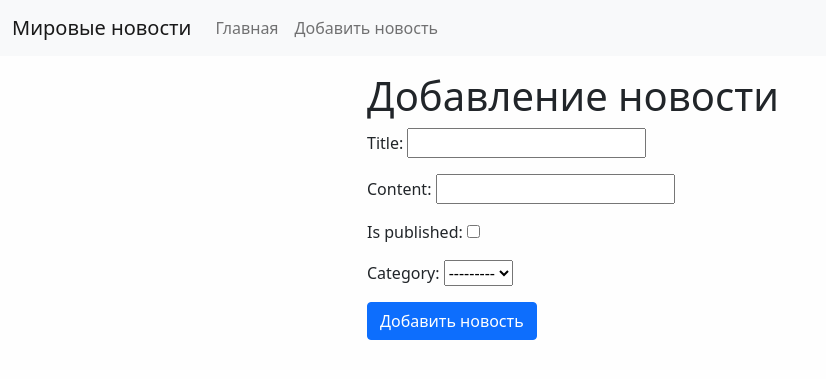
After one commit to AlexGordeev/django_tutorial, a Django app: page /news/add-news/ in a window 1280 px wide. The commit adds this page. Shown: the top 379 px of the page, without its empty margins (0-826 px from the left). Run offline with Django 3.2, Linux system fonts and the light colour scheme; data that the repository does not hold is empty; some libraries are stand-ins or nearby versions.

Commit message:
NewsForm (lesson 1-23)

```diff
--- /dev/null
+++ b/mysite/news/forms.py
@@ -0,0 +1,10 @@
+from django import forms
+
+from .models import Category
+
+
+class NewsForm(forms.Form):
+    title = forms.CharField(max_length=150)
+    content = forms.CharField()
+    is_published = forms.BooleanField()
+    category = forms.ModelChoiceField(queryset=Category.objects.all())
--- /dev/null
+++ b/mysite/news/templates/news/add_news.html
@@ -0,0 +1,16 @@
+{% extends 'base.html' %}
+
+{% block title %}Добавление новости{% endblock %}
+
+{% block sidebar %}
+  {% include 'inc/_sidebar.html' %}
+{% endblock %}
+
+{% block content %}
+  <h1>Добавление новости</h1>
+  <form action="{% url 'add_news' %}" method="POST">
+    {% csrf_token %}
+    {{ form.as_p }}
+    <button class="btn btn-primary btn-block" type="submit">Добавить новость</button>
+  </form>
+{% endblock %}
--- a/mysite/news/urls.py
+++ b/mysite/news/urls.py
@@ -1,10 +1,11 @@
 from django.urls import path
 
-from .views import get_category, get_news_item, index
+from .views import add_news, get_category, get_news_item, index
 
 
 urlpatterns = [
     path('', index, name='home'),
     path('category/<int:category_id>/', get_category, name='category'),
     path('news/<int:news_id>/', get_news_item, name='news_item'),
+    path('news/add-news/', add_news, name='add_news'),
 ]
--- a/mysite/news/views.py
+++ b/mysite/news/views.py
@@ -1,6 +1,7 @@
 from django.http import HttpRequest, HttpResponse
 from django.shortcuts import get_object_or_404, render
 
+from .forms import NewsForm
 from .models import Category, News
 
 
@@ -29,3 +30,16 @@ def get_news_item(request: HttpRequest, news_id: int) -> HttpResponse:
         'news_item': news_item,
     }
     return render(request, 'news/news_item.html', context)
+
+
+def add_news(request: HttpRequest) -> HttpResponse:
+    if request.method == 'POST':
+        pass
+    else:
+        form = NewsForm()
+
+    context = {
+        'form': form
+    }
+
+    return render(request, 'news/add_news.html', context)
--- a/mysite/templates/inc/_nav.html
+++ b/mysite/templates/inc/_nav.html
@@ -15,7 +15,7 @@
     <div class="collapse navbar-collapse" id="navbarSupportedContent">
       <ul class="navbar-nav me-auto mb-2 mb-lg-0">
         <li class="nav-item"><a class="nav-link" href="{% url 'home' %}">Главная</a></li>
-        <li class="nav-item"><a class="nav-link" href="{% url 'home' %}">Добавить новость</a></li>
+        <li class="nav-item"><a class="nav-link" href="{% url 'add_news' %}">Добавить новость</a></li>
       </ul>
     </div>
   </div>
```
